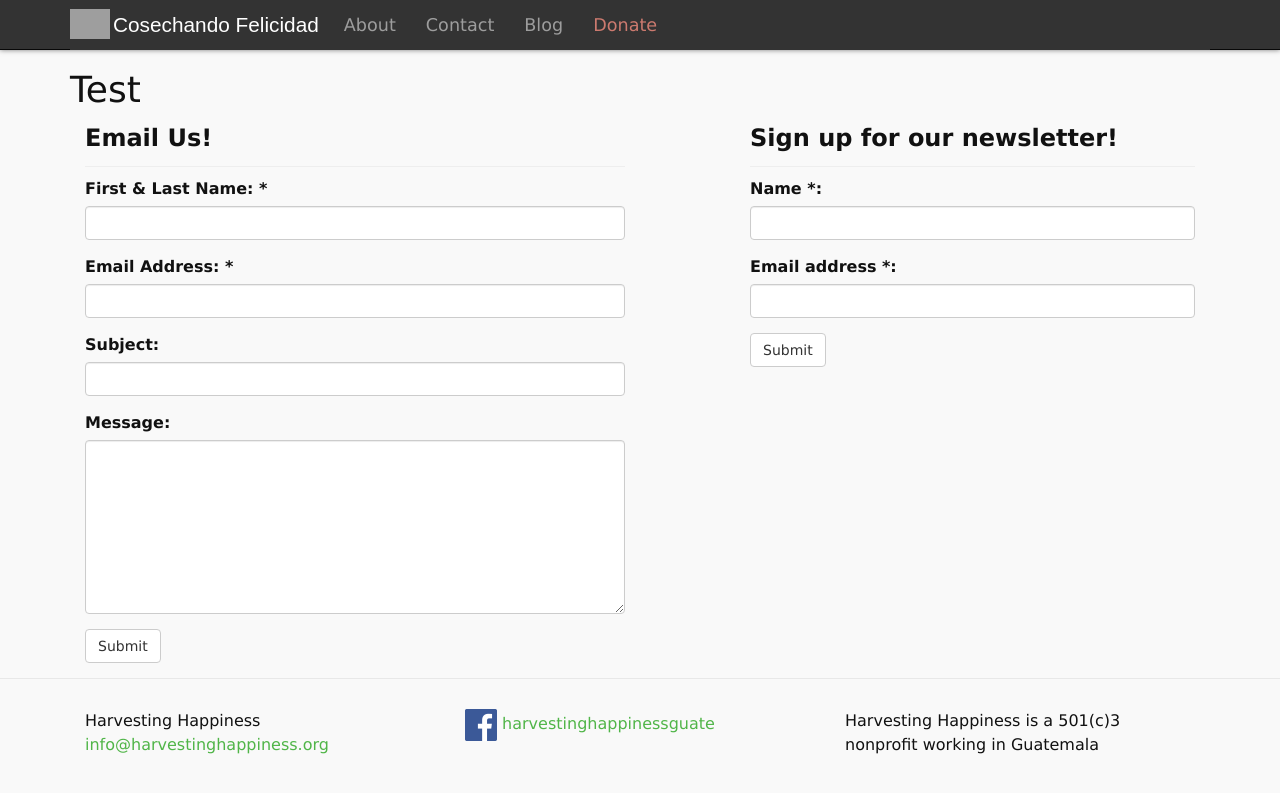
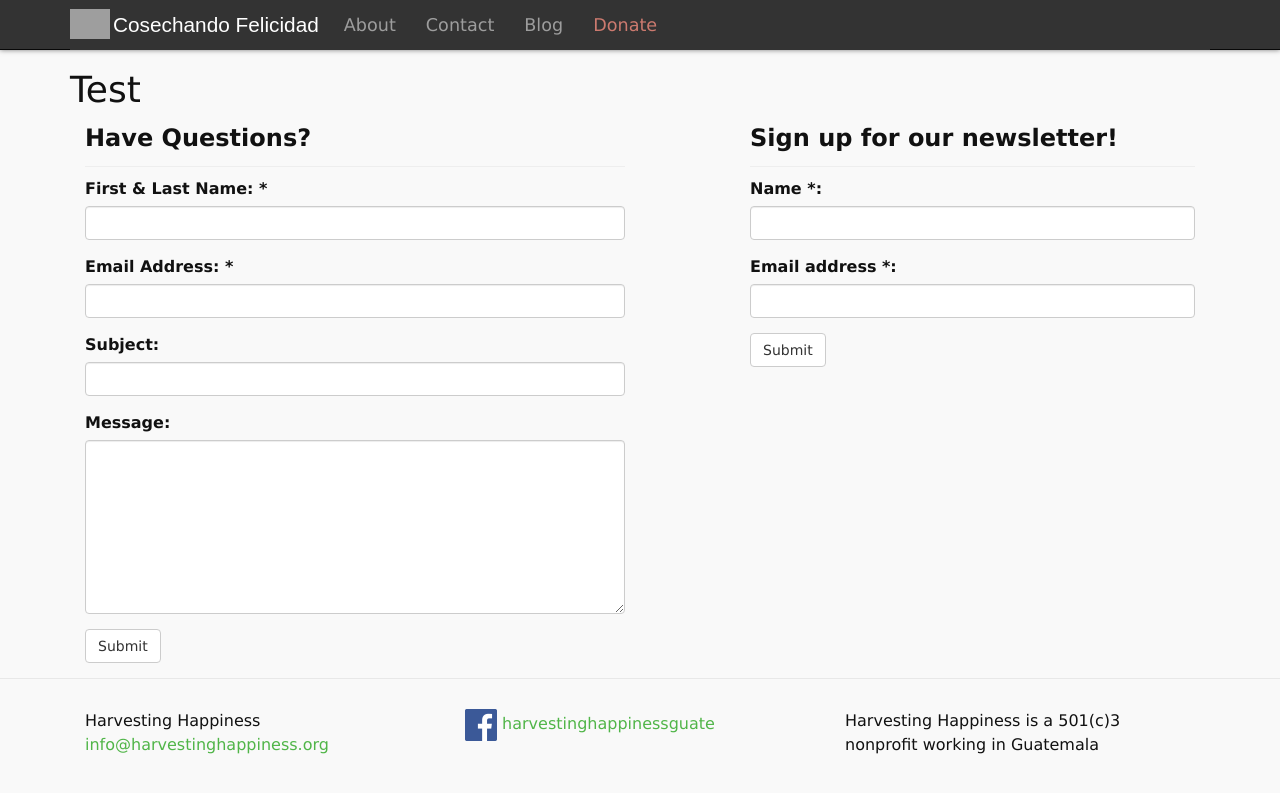
Before and after one commit to harvestinghappiness/harvestinghappiness.github.io, a Jekyll site: the page built from test.md, in a window 1280 px wide. Shown: the top 793 px of the page. Built offline with Jekyll 4.4.1, drawn with Linux system fonts in a browser that asks for light colours.

Commit message:
Update test.md

```diff
--- a/test.md
+++ b/test.md
@@ -5,7 +5,7 @@ permalink: /test/
 ---
 
 <div class="col-sm-6">
-    <h3>Email Us!</h3>
+    <h3>Have Questions?</h3>
     <hr>
     <form action="https://docs.google.com/forms/d/1ooxeou7pVxHweD8-jG7Hq6cQONiDby3u1yt0TBef1wg/formResponse" method="POST" id="ss-form" target="secret-frame" onsubmit="">
         <div class="form-group">
```
